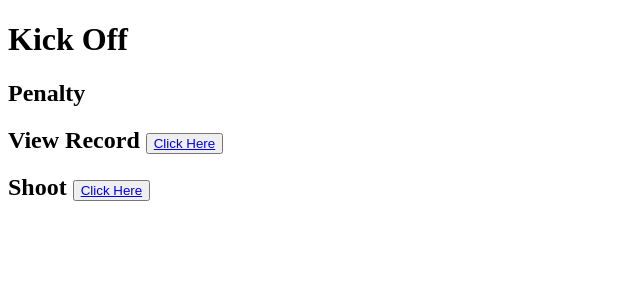
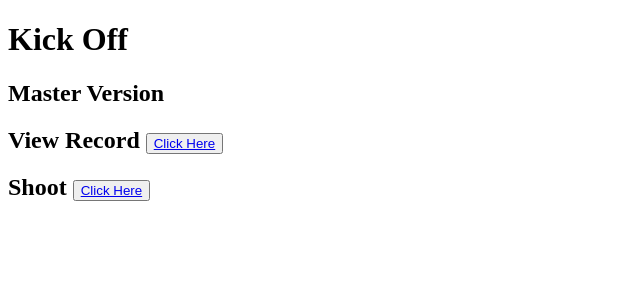
Before and after one commit to WaledSalem/kick-off, a Flask app: page / in a window 1280 px wide. Shown: the top 300 px of the page, without its empty margins (0-640 px from the left). Run offline with Flask 2, Linux system fonts and the light colour scheme.

Commit message:
white background master version

```diff
--- a/service-1/application/templates/home.html
+++ b/service-1/application/templates/home.html
@@ -3,8 +3,9 @@
 {% block title %} Home {% endblock %}
 
 {% block body %}
+<body style="background-color:white;">
 <h1>Kick Off</h1>
-<h2>Penalty</h2>
+<h2>Master Version</h2>
 <div>
     <div>
         <div>
```
